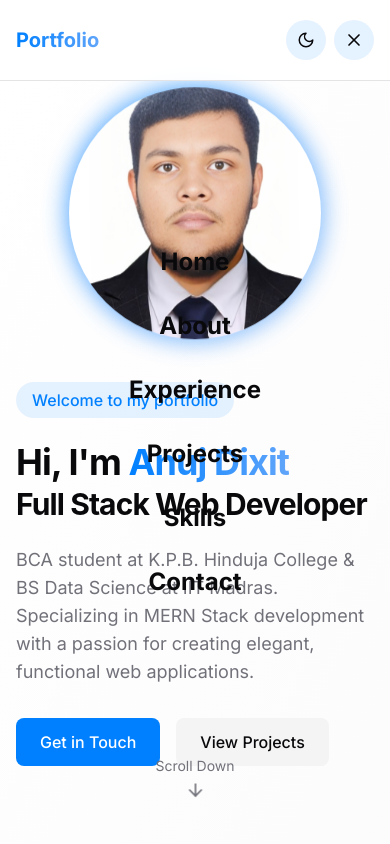
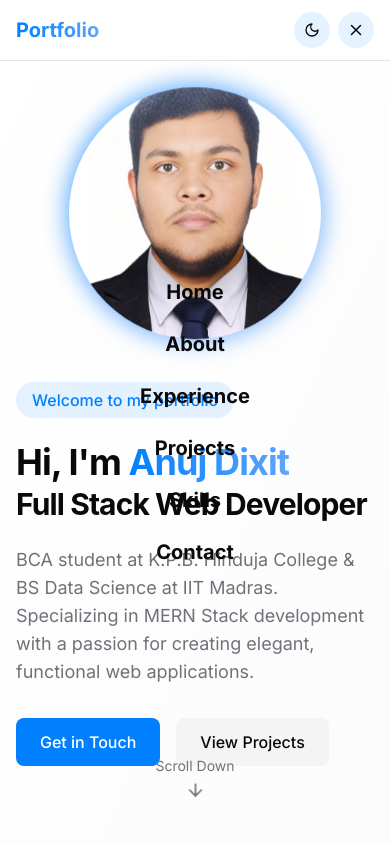
Before and after one commit to dixitanujofficial/Portfolio, a React (Vite) app: page / in a window 390 px wide. Both pictures are taken after a click on the button 354 px from the left and 40 px from the top of the page. Shown: the top 844 px of the page. Built offline with nearby package versions, Linux system fonts and the light colour scheme.

Commit message:
Adjust mobile nav and timeline item
Refactor mobile navigation styles and adjust timeline item positioning.

```diff
--- a/src/components/Header.tsx
+++ b/src/components/Header.tsx
@@ -51,7 +51,7 @@ const Header: React.FC = () => {
   return (
     <header
       className={cn(
-        "fixed top-0 left-0 right-0 z-50 transition-all-300 py-5",
+        "fixed top-0 left-0 right-0 z-50 transition-all-300 py-3 md:py-5",
         scrolled || isOpen ? "bg-background/80 dark:bg-background/90 backdrop-blur border-b" : "bg-transparent"
       )}
     >
@@ -87,24 +87,24 @@ const Header: React.FC = () => {
         <div className="flex items-center gap-2 lg:hidden">
           <button
             onClick={toggleTheme}
-            className="relative z-50 w-10 h-10 flex items-center justify-center rounded-full bg-primary/10 hover:bg-primary/20 transition-colors"
+            className="relative z-50 w-9 h-9 flex items-center justify-center rounded-full bg-primary/10 hover:bg-primary/20 transition-colors"
             aria-label="Toggle theme"
           >
-            {theme === 'dark' ? <Sun size={18} /> : <Moon size={18} />}
+            {theme === 'dark' ? <Sun size={16} /> : <Moon size={16} />}
           </button>
           <button
-            className="relative z-50 w-10 h-10 flex items-center justify-center rounded-full bg-primary/10 hover:bg-primary/20 transition-colors"
+            className="relative z-50 w-9 h-9 flex items-center justify-center rounded-full bg-primary/10 hover:bg-primary/20 transition-colors"
             onClick={toggleMenu}
             aria-label="Toggle menu"
           >
-            {isOpen ? <X size={20} /> : <Menu size={20} />}
+            {isOpen ? <X size={18} /> : <Menu size={18} />}
           </button>
         </div>
 
         {/* Mobile Menu Overlay */}
         <div
           className={cn(
-            "fixed inset-0 bg-background/98 dark:bg-background/98 backdrop-blur-md lg:hidden transition-all duration-300 ease-in-out",
+            "fixed inset-0 bg-background/90 dark:bg-background/95 backdrop-blur-lg lg:hidden transition-all duration-300 ease-in-out",
             isOpen ? "opacity-100 pointer-events-auto" : "opacity-0 pointer-events-none"
           )}
         >
@@ -113,7 +113,7 @@ const Header: React.FC = () => {
               <a
                 key={item.href}
                 href={item.href}
-                className="text-2xl font-bold py-4 transition-colors hover:text-primary"
+                className="text-xl font-bold py-3 transition-colors hover:text-primary"
                 onClick={closeMenu}
               >
                 {item.label}
--- a/src/components/ui/TimelineItem.tsx
+++ b/src/components/ui/TimelineItem.tsx
@@ -21,12 +21,12 @@ const TimelineItem: React.FC<TimelineItemProps> = ({
   index,
 }) => {
   return (
-    <div className={cn("relative pl-8 pb-12 before:content-[''] before:absolute before:left-0 before:top-2 before:bottom-0 before:w-px before:bg-border last:pb-0 last:before:hidden", className)}>
+    <div className={cn("relative pl-10 pb-12 before:content-[''] before:absolute before:left-0 before:top-2 before:bottom-0 before:w-px before:bg-border last:pb-0 last:before:hidden", className)}>
       <Reveal
         direction={index % 2 === 0 ? 'left' : 'right'}
         delay={index * 100}
       >
-        <div className="absolute left-0 top-2 h-4 w-4 rounded-full bg-primary dark:bg-primary -translate-x-1/2 z-10"></div>
+        <div className="absolute left-0 top-2 h-3 w-3 rounded-full bg-primary dark:bg-primary -translate-x-1/3 z-10"></div>
         <div className="mb-1 text-sm font-semibold text-primary dark:text-primary">{date}</div>
         <h3 className="text-xl font-bold">{title}</h3>
         <div className="text-muted-foreground font-medium mb-2">{company}</div>
```
